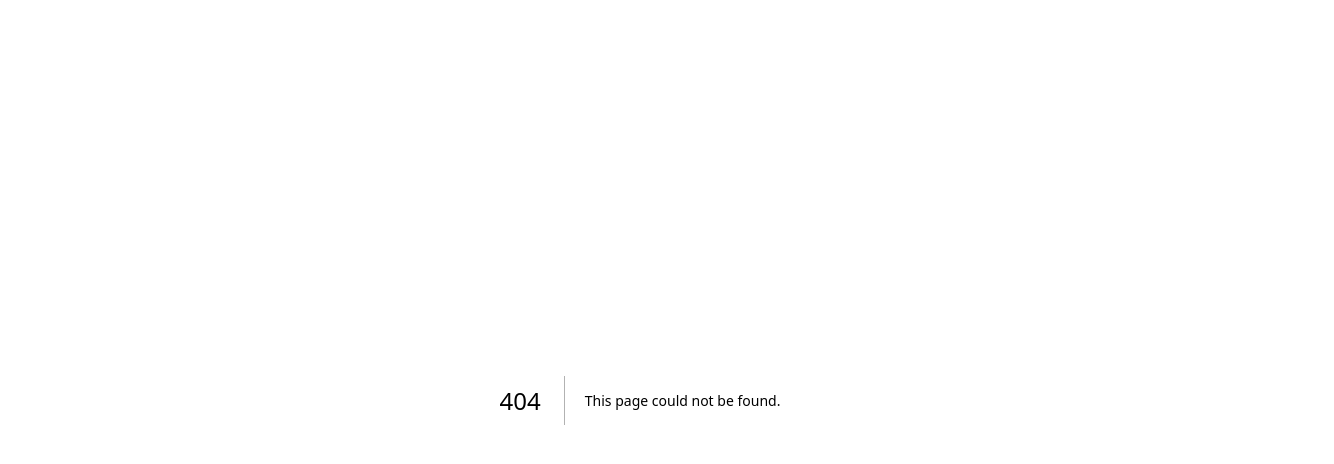
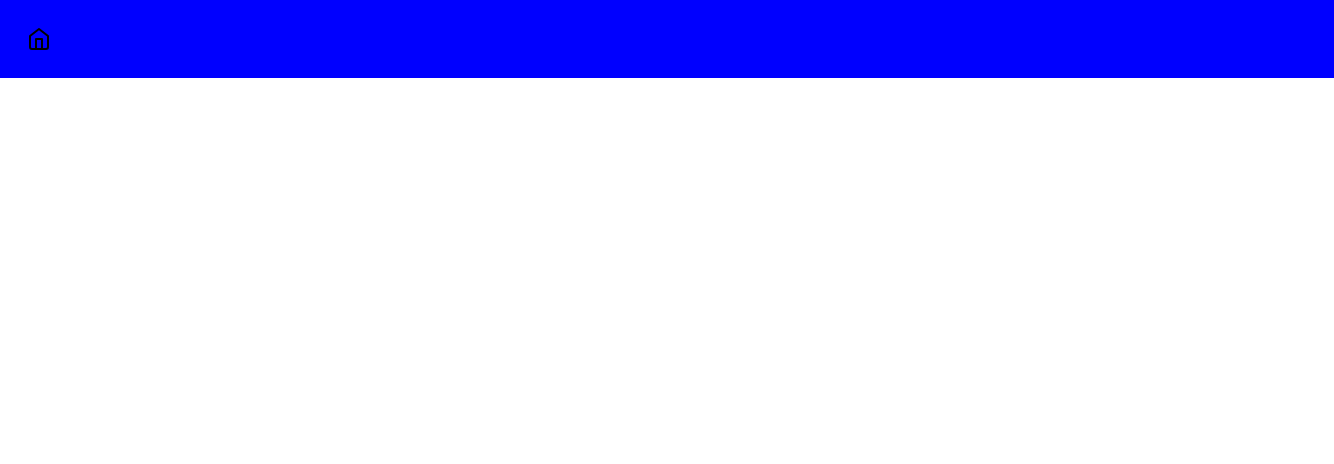
Before and after one commit to klarabratteby/VacayCalendar, a Next.js app: page /calendar in a window 1280 px wide. Before the commit this address had no page. Shown: the top 464 px of the page, 1334 px wide, since content can reach past the window. Built offline with nearby package versions, Linux system fonts and the light colour scheme.

Commit message:
Constructing Navbar on first page and calendar page

```diff
--- a/package.json
+++ b/package.json
@@ -12,7 +12,8 @@
     "firebase": "^10.11.0",
     "next": "14.1.4",
     "react": "^18",
-    "react-dom": "^18"
+    "react-dom": "^18",
+    "react-feather": "^2.0.10"
   },
   "devDependencies": {
     "@types/node": "^20",
--- /dev/null
+++ b/src/app/calendar/calendar.module.css
@@ -0,0 +1,8 @@
+.pageContent {
+  display: flex;
+  flex-direction: column;
+  justify-content: flex-start;
+  align-items: center;
+  width: 100%;
+  gap: 1rem;
+}
--- /dev/null
+++ b/src/app/calendar/page.tsx
@@ -0,0 +1,9 @@
+import React from 'react'
+import styles from './calendar.module.css'
+
+export default function Calendar() {
+  return (
+    <div className={styles.pageContent}>
+    </div>
+  );
+}
--- a/src/app/globals.css
+++ b/src/app/globals.css
@@ -1,107 +1,48 @@
-:root {
-  --max-width: 1100px;
-  --border-radius: 12px;
-  --font-mono: ui-monospace, Menlo, Monaco, "Cascadia Mono", "Segoe UI Mono",
-    "Roboto Mono", "Oxygen Mono", "Ubuntu Monospace", "Source Code Pro",
-    "Fira Mono", "Droid Sans Mono", "Courier New", monospace;
+/* http://meyerweb.com/eric/tools/css/reset/
+   v2.0 | 20110126
+   License: none (public domain)
+*/
 
-  --foreground-rgb: 0, 0, 0;
-  --background-start-rgb: 214, 219, 220;
-  --background-end-rgb: 255, 255, 255;
-
-  --primary-glow: conic-gradient(
-    from 180deg at 50% 50%,
-    #16abff33 0deg,
-    #0885ff33 55deg,
-    #54d6ff33 120deg,
-    #0071ff33 160deg,
-    transparent 360deg
-  );
-  --secondary-glow: radial-gradient(
-    rgba(255, 255, 255, 1),
-    rgba(255, 255, 255, 0)
-  );
-
-  --tile-start-rgb: 239, 245, 249;
-  --tile-end-rgb: 228, 232, 233;
-  --tile-border: conic-gradient(
-    #00000080,
-    #00000040,
-    #00000030,
-    #00000020,
-    #00000010,
-    #00000010,
-    #00000080
-  );
-
-  --callout-rgb: 238, 240, 241;
-  --callout-border-rgb: 172, 175, 176;
-  --card-rgb: 180, 185, 188;
-  --card-border-rgb: 131, 134, 135;
+html, body, div, span, applet, object, iframe,
+h1, h2, h3, h4, h5, h6, p, blockquote, pre,
+a, abbr, acronym, address, big, cite, code,
+del, dfn, em, img, ins, kbd, q, s, samp,
+small, strike, strong, sub, sup, tt, var,
+b, u, i, center,
+dl, dt, dd, ol, ul, li,
+fieldset, form, label, legend,
+table, caption, tbody, tfoot, thead, tr, th, td,
+article, aside, canvas, details, embed,
+figure, figcaption, footer, header, hgroup,
+menu, nav, output, ruby, section, summary,
+time, mark, audio, video {
+	margin: 0;
+	padding: 0;
+	border: 0;
+	font-size: 100%;
+	font: inherit;
+	vertical-align: baseline;
 }
-
-@media (prefers-color-scheme: dark) {
-  :root {
-    --foreground-rgb: 255, 255, 255;
-    --background-start-rgb: 0, 0, 0;
-    --background-end-rgb: 0, 0, 0;
-
-    --primary-glow: radial-gradient(rgba(1, 65, 255, 0.4), rgba(1, 65, 255, 0));
-    --secondary-glow: linear-gradient(
-      to bottom right,
-      rgba(1, 65, 255, 0),
-      rgba(1, 65, 255, 0),
-      rgba(1, 65, 255, 0.3)
-    );
-
-    --tile-start-rgb: 2, 13, 46;
-    --tile-end-rgb: 2, 5, 19;
-    --tile-border: conic-gradient(
-      #ffffff80,
-      #ffffff40,
-      #ffffff30,
-      #ffffff20,
-      #ffffff10,
-      #ffffff10,
-      #ffffff80
-    );
-
-    --callout-rgb: 20, 20, 20;
-    --callout-border-rgb: 108, 108, 108;
-    --card-rgb: 100, 100, 100;
-    --card-border-rgb: 200, 200, 200;
-  }
+/* HTML5 display-role reset for older browsers */
+article, aside, details, figcaption, figure,
+footer, header, hgroup, menu, nav, section {
+	display: block;
 }
-
-* {
-  box-sizing: border-box;
-  padding: 0;
-  margin: 0;
+body {
+	line-height: 1;
 }
-
-html,
-body {
-  max-width: 100vw;
-  overflow-x: hidden;
+ol, ul {
+	list-style: none;
 }
-
-body {
-  color: rgb(var(--foreground-rgb));
-  background: linear-gradient(
-      to bottom,
-      transparent,
-      rgb(var(--background-end-rgb))
-    )
-    rgb(var(--background-start-rgb));
+blockquote, q {
+	quotes: none;
 }
-
-a {
-  color: inherit;
-  text-decoration: none;
+blockquote:before, blockquote:after,
+q:before, q:after {
+	content: '';
+	content: none;
 }
-
-@media (prefers-color-scheme: dark) {
-  html {
-    color-scheme: dark;
-  }
+table {
+	border-collapse: collapse;
+	border-spacing: 0;
 }
--- a/src/app/layout.tsx
+++ b/src/app/layout.tsx
@@ -1,6 +1,7 @@
 import type { Metadata } from "next";
 import { Inter } from "next/font/google";
 import "./globals.css";
+import Navbar from "../components/layout/navbar/navbar"
 
 const inter = Inter({ subsets: ["latin"] });
 
@@ -16,7 +17,11 @@
 }>) {
   return (
     <html lang="en">
-      <body className={inter.className}>{children}</body>
+      <body className={inter.className}>
+        <Navbar />
+        <div className="mainContent">{children}</div>
+
+      </body>
     </html>
   );
 }
--- a/src/components/layout/navbar.tsx
+++ /dev/null
@@ -1,5 +0,0 @@
-import React, {} from "react"
-
-export default function Navbar() {
-
-}
--- /dev/null
+++ b/src/components/layout/navbar/navbar.module.css
@@ -0,0 +1,13 @@
+.navbarContainer {
+  display: flex;
+  flex-direction:column;
+  width: 100%;
+}
+
+.navbarContent {
+  display:flex;
+  width:100%;
+  flex-direction:row;
+  background-color: blue;
+  padding: 1.7rem;
+}
--- /dev/null
+++ b/src/components/layout/navbar/navbar.tsx
@@ -0,0 +1,13 @@
+import React, {} from "react"
+import styles from "./navbar.module.css"
+import {Home,} from "react-feather"
+
+export default function Navbar() {
+  return(
+    <nav className={styles.navbarContainer}>
+      <div className={styles.navbarContent}>
+        <Home />
+      </div>
+    </nav>
+  );
+}
--- a/src/pages/index.tsx
+++ /dev/null
@@ -1,6 +0,0 @@
-import React from 'react';
-import Navbar from '@/components/layout/navbar';
-
-export default function Home() {
-
-}
```
Also changed, not shown: src/app/page.tsx (+3 -84 lines), 1 other file (tests, documents, lock files or other folders).
